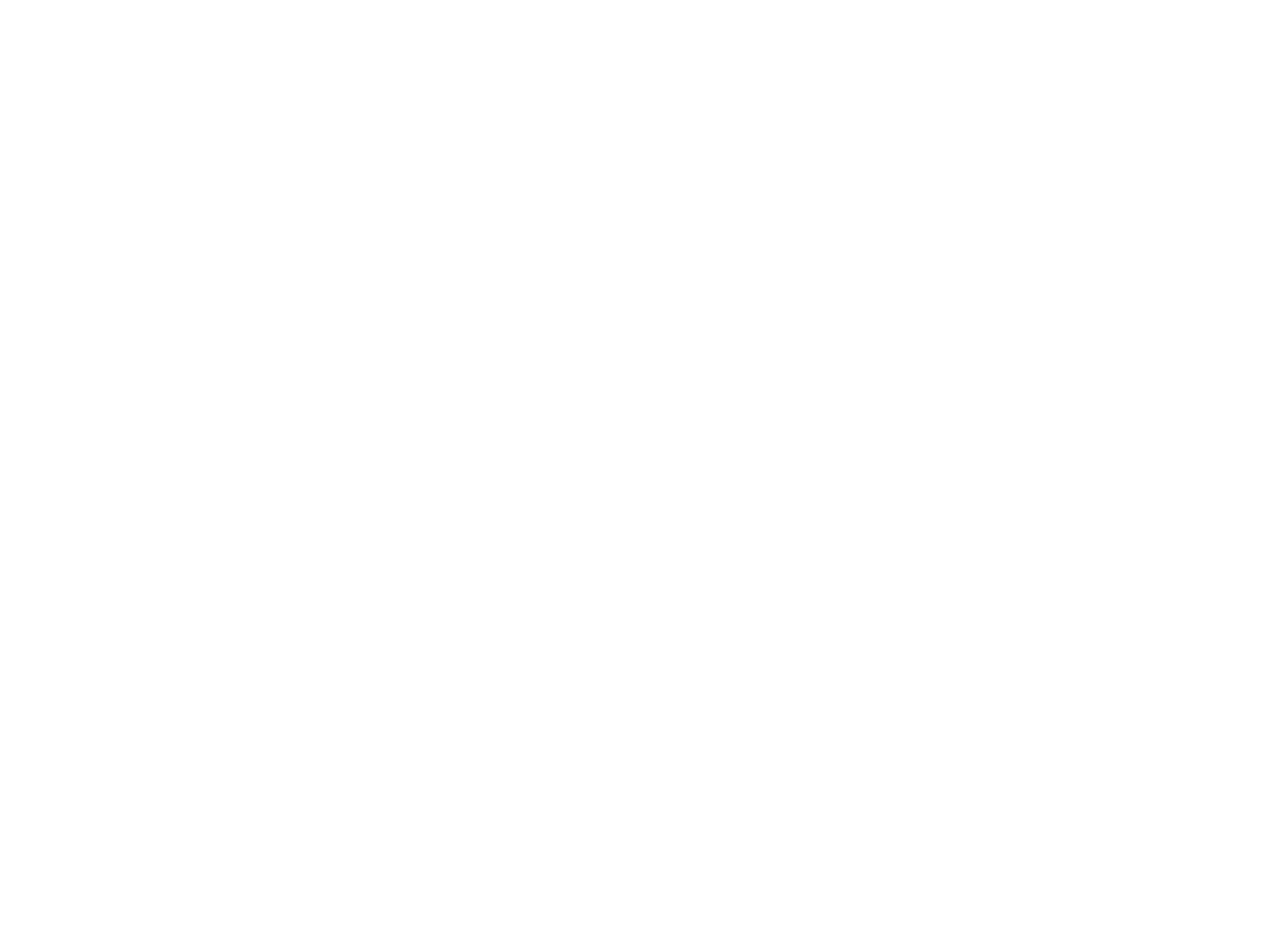
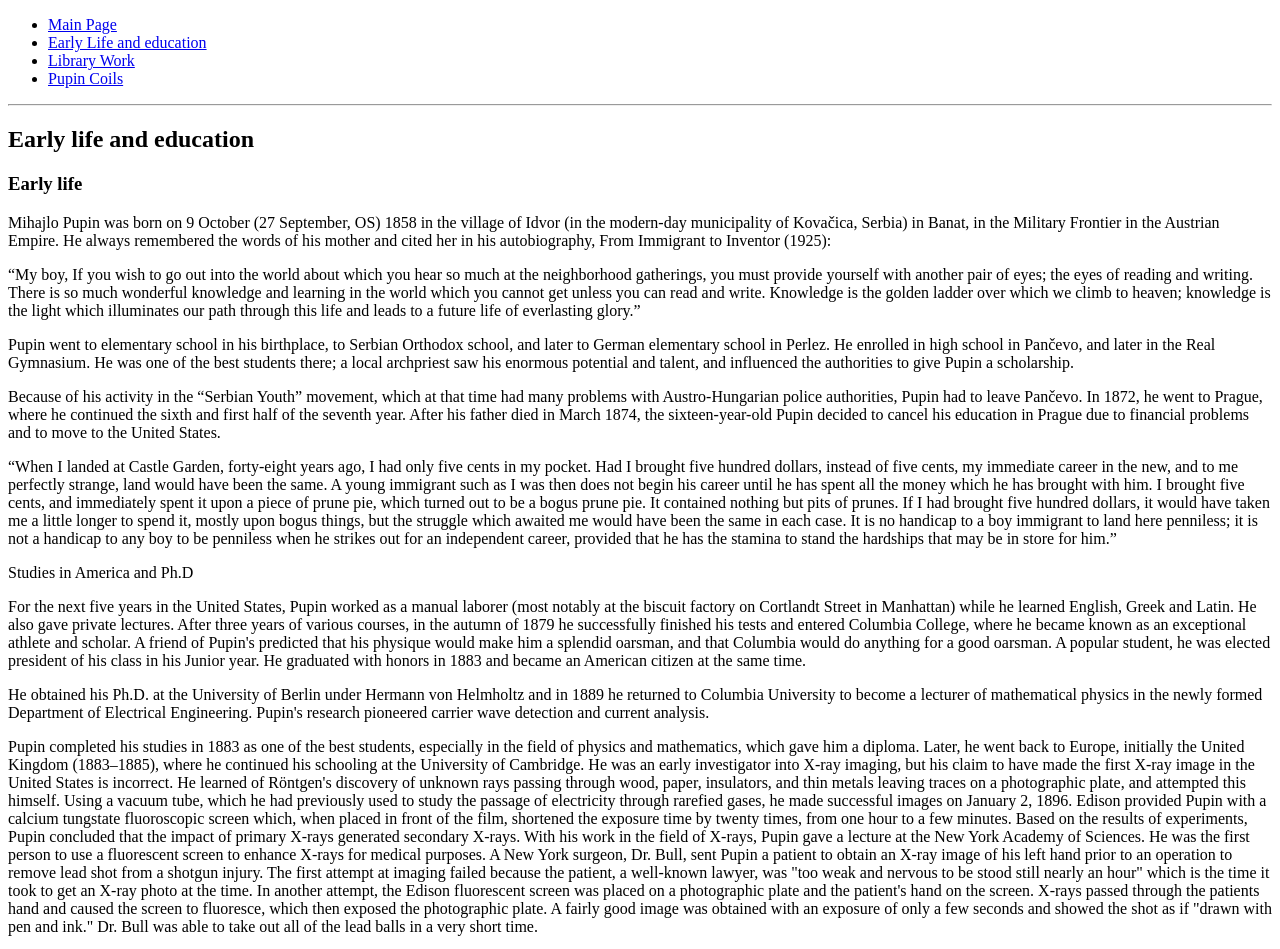
Before and after one commit to piiicu/Assignment-2, a plain HTML site: page early-life.html in a window 1280 px wide. Shown: the top 949 px of the page. Before the commit the page ends 800 px from the top, so only its background shows below. Drawn offline with Linux system fonts and the light colour scheme.

Commit message:
completare

```diff
--- a/early-life.html
+++ b/early-life.html
@@ -0,0 +1,118 @@
+<!DOCTYPE html>
+<html lang="en">
+  <head>
+    <meta charset="UTF-8" />
+    <title>Early life and education</title>
+  </head>
+  <ul>
+    <li><a href="index.html">Main Page</a></li>
+    <li><a href="early-life.html">Early Life and education</a></li>
+    <li><a href="library-work.html">Library Work</a></li>
+    <li><a href="pupin-coils.html">Pupin Coils</a></li>
+  </ul>
+  <hr />
+  <body>
+    <h2>Early life and education</h2>
+
+    <h3>Early life</h3>
+    <p>
+      Mihajlo Pupin was born on 9 October (27 September, OS) 1858 in the village
+      of Idvor (in the modern-day municipality of Kovačica, Serbia) in Banat, in
+      the Military Frontier in the Austrian Empire. He always remembered the
+      words of his mother and cited her in his autobiography, From Immigrant to
+      Inventor (1925):
+    </p>
+    <p>
+      “My boy, If you wish to go out into the world about which you hear so much
+      at the neighborhood gatherings, you must provide yourself with another
+      pair of eyes; the eyes of reading and writing. There is so much wonderful
+      knowledge and learning in the world which you cannot get unless you can
+      read and write. Knowledge is the golden ladder over which we climb to
+      heaven; knowledge is the light which illuminates our path through this
+      life and leads to a future life of everlasting glory.”
+    </p>
+    <p>
+      Pupin went to elementary school in his birthplace, to Serbian Orthodox
+      school, and later to German elementary school in Perlez. He enrolled in
+      high school in Pančevo, and later in the Real Gymnasium. He was one of the
+      best students there; a local archpriest saw his enormous potential and
+      talent, and influenced the authorities to give Pupin a scholarship.
+    </p>
+    <p>
+      Because of his activity in the “Serbian Youth” movement, which at that
+      time had many problems with Austro-Hungarian police authorities, Pupin had
+      to leave Pančevo. In 1872, he went to Prague, where he continued the sixth
+      and first half of the seventh year. After his father died in March 1874,
+      the sixteen-year-old Pupin decided to cancel his education in Prague due
+      to financial problems and to move to the United States.
+    </p>
+    <p>
+      “When I landed at Castle Garden, forty-eight years ago, I had only five
+      cents in my pocket. Had I brought five hundred dollars, instead of five
+      cents, my immediate career in the new, and to me perfectly strange, land
+      would have been the same. A young immigrant such as I was then does not
+      begin his career until he has spent all the money which he has brought
+      with him. I brought five cents, and immediately spent it upon a piece of
+      prune pie, which turned out to be a bogus prune pie. It contained nothing
+      but pits of prunes. If I had brought five hundred dollars, it would have
+      taken me a little longer to spend it, mostly upon bogus things, but the
+      struggle which awaited me would have been the same in each case. It is no
+      handicap to a boy immigrant to land here penniless; it is not a handicap
+      to any boy to be penniless when he strikes out for an independent career,
+      provided that he has the stamina to stand the hardships that may be in
+      store for him.”
+    </p>
+    <p>Studies in America and Ph.D</p>
+    <p>
+      For the next five years in the United States, Pupin worked as a manual
+      laborer (most notably at the biscuit factory on Cortlandt Street in
+      Manhattan) while he learned English, Greek and Latin. He also gave private
+      lectures. After three years of various courses, in the autumn of 1879 he
+      successfully finished his tests and entered Columbia College, where he
+      became known as an exceptional athlete and scholar. A friend of Pupin's
+      predicted that his physique would make him a splendid oarsman, and that
+      Columbia would do anything for a good oarsman. A popular student, he was
+      elected president of his class in his Junior year. He graduated with
+      honors in 1883 and became an American citizen at the same time.
+    </p>
+    <p>
+      He obtained his Ph.D. at the University of Berlin under Hermann von
+      Helmholtz and in 1889 he returned to Columbia University to become a
+      lecturer of mathematical physics in the newly formed Department of
+      Electrical Engineering. Pupin's research pioneered carrier wave detection
+      and current analysis.
+    </p>
+    <p>
+      Pupin completed his studies in 1883 as one of the best students,
+      especially in the field of physics and mathematics, which gave him a
+      diploma. Later, he went back to Europe, initially the United Kingdom
+      (1883–1885), where he continued his schooling at the University of
+      Cambridge. He was an early investigator into X-ray imaging, but his claim
+      to have made the first X-ray image in the United States is incorrect. He
+      learned of Röntgen's discovery of unknown rays passing through wood,
+      paper, insulators, and thin metals leaving traces on a photographic plate,
+      and attempted this himself. Using a vacuum tube, which he had previously
+      used to study the passage of electricity through rarefied gases, he made
+      successful images on January 2, 1896. Edison provided Pupin with a calcium
+      tungstate fluoroscopic screen which, when placed in front of the film,
+      shortened the exposure time by twenty times, from one hour to a few
+      minutes. Based on the results of experiments, Pupin concluded that the
+      impact of primary X-rays generated secondary X-rays. With his work in the
+      field of X-rays, Pupin gave a lecture at the New York Academy of Sciences.
+      He was the first person to use a fluorescent screen to enhance X-rays for
+      medical purposes. A New York surgeon, Dr. Bull, sent Pupin a patient to
+      obtain an X-ray image of his left hand prior to an operation to remove
+      lead shot from a shotgun injury. The first attempt at imaging failed
+      because the patient, a well-known lawyer, was "too weak and nervous to be
+      stood still nearly an hour" which is the time it took to get an X-ray
+      photo at the time. In another attempt, the Edison fluorescent screen was
+      placed on a photographic plate and the patient's hand on the screen.
+      X-rays passed through the patients hand and caused the screen to
+      fluoresce, which then exposed the photographic plate. A fairly good image
+      was obtained with an exposure of only a few seconds and showed the shot as
+      if "drawn with pen and ink." Dr. Bull was able to take out all of the lead
+      balls in a very short time.
+    </p>
+    <img src="image/university.jpg" alt="universitate" width="800px" />
+  </body>
+</html>
```
Also changed, not shown: index.html (+30 -8 lines), library-work.html (+53 -0 lines), pupin-coils.html (+31 -0 lines).
